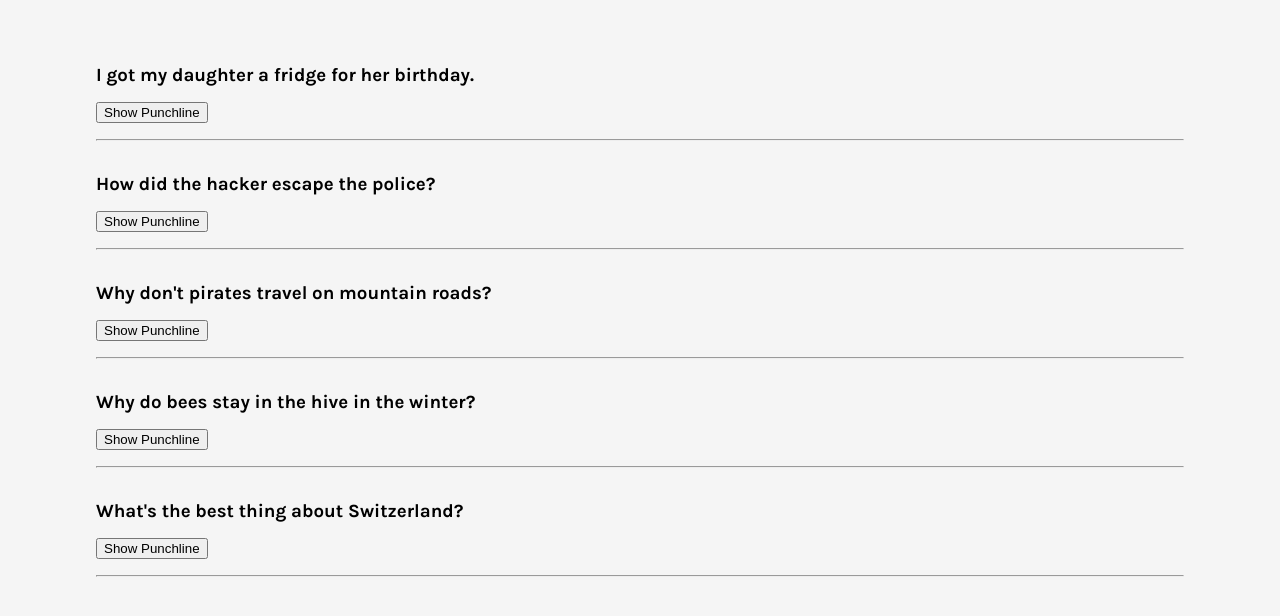
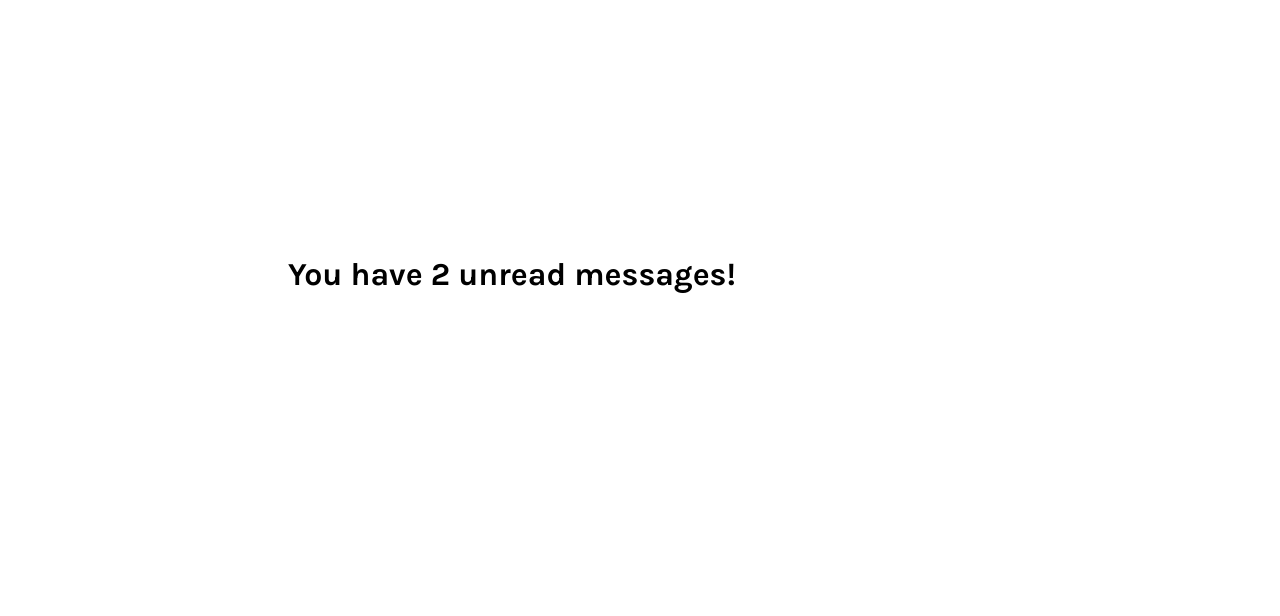
Before and after one commit to candytale55/react-state-projects, a React (Vite) app: page / in a window 1280 px wide. Shown: the top 616 px of the page. Built offline with nearby package versions, Linux system fonts and the light colour scheme.

Commit message:
Revert "#8 chore: set files for Joke"

```diff
--- a/src/App.jsx
+++ b/src/App.jsx
@@ -7,8 +7,9 @@ import MyFavoriteThings from './components/myfavoritethings/MyFavoriteThings'
 import ToggleFavorite from './components/togglefavorite/ToggleFavorite'
 import SignUpForm from './components/signupform/SignUpForm'
 import RegForm from './components/regform/RegForm'
-import UnreadMessages from "./components/unreadmessages/UnreadMessages"*/
-import Jokes from './components/jokes/Jokes'
+import Jokes from './components/jokes/Jokes'*/
+import UnreadMessages from "./components/unreadmessages/UnreadMessages"
+
 
 
 
@@ -16,8 +17,8 @@ function App() {
 
   return (
     <main className="container">
-      <Jokes />
-      {/*<UnreadMessages />*/}
+      <UnreadMessages />
+      {/*<Jokes />*/}
       {/*<SignUpForm />*/}
       {/*<RegForm />*/}
       {/*<ToggleFavorite />*/}
```
